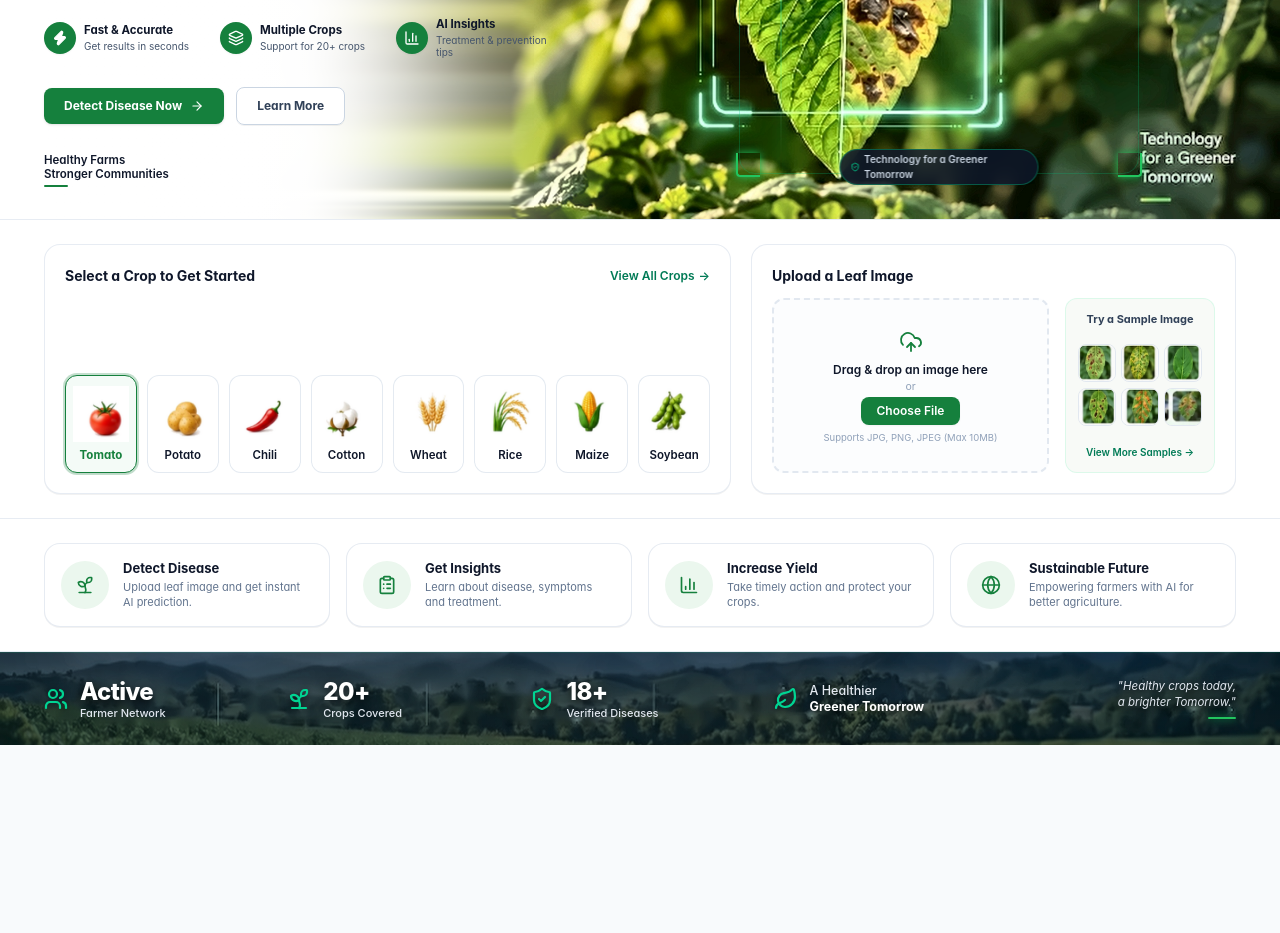
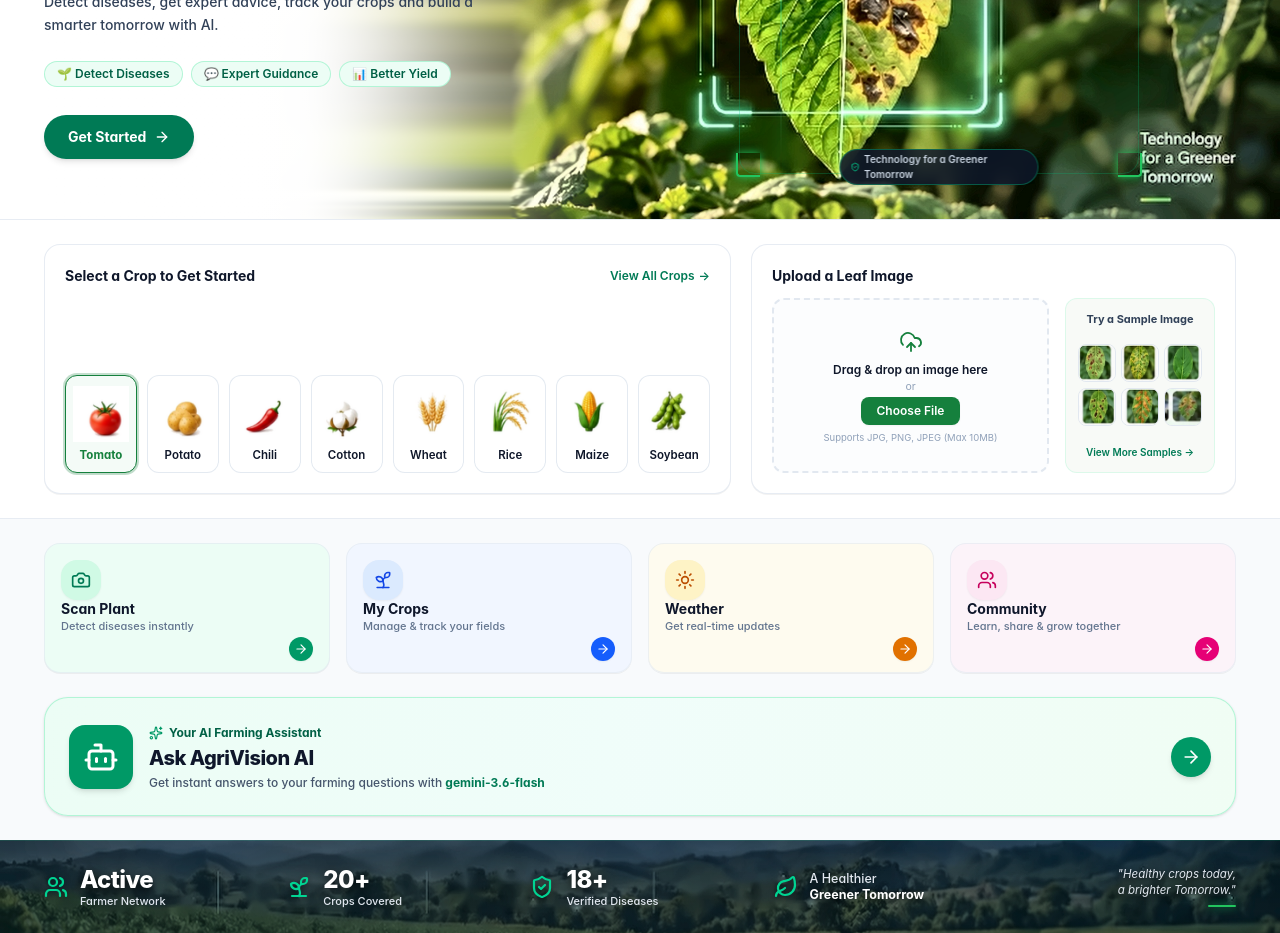
Before and after one commit to priyanshukumar09546-cpu/AgriVision-AI, a React (Vite) app: page / in a window 1280 px wide. Shown: the part 300-1233 px from the top of the page. Before the commit the page ends 1045 px from the top, so only its background shows below. Built offline with nearby package versions, Linux system fonts and the light colour scheme; no server answers.

Commit message:
Implement UI/UX reference designs

```diff
--- /dev/null
+++ b/src/components/BottomNav.tsx
@@ -0,0 +1,87 @@
+import React from 'react';
+import { Home, Scan, MessageSquare, Users, User } from 'lucide-react';
+
+interface BottomNavProps {
+  activeRoute?: string;
+  onRouteChange?: (route: string) => void;
+  onOpenAiAssistant?: () => void;
+}
+
+export const BottomNav: React.FC<BottomNavProps> = ({
+  activeRoute = '/',
+  onRouteChange,
+  onOpenAiAssistant,
+}) => {
+  const navItems = [
+    {
+      id: 'home',
+      label: 'Home',
+      icon: Home,
+      route: '/',
+    },
+    {
+      id: 'scan',
+      label: 'Scan',
+      icon: Scan,
+      route: '/detect',
+    },
+    {
+      id: 'assistant',
+      label: 'AI Assistant',
+      icon: MessageSquare,
+      route: '/insights',
+      isModalTrigger: true,
+    },
+    {
+      id: 'community',
+      label: 'Community',
+      icon: Users,
+      route: '/community',
+    },
+    {
+      id: 'profile',
+      label: 'Profile',
+      icon: User,
+      route: '/profile',
+    },
+  ];
+
+  const handleItemClick = (item: typeof navItems[0]) => {
+    if (item.isModalTrigger && onOpenAiAssistant) {
+      onOpenAiAssistant();
+      return;
+    }
+    if (onRouteChange) {
+      onRouteChange(item.route);
+    }
+  };
+
+  return (
+    <nav aria-label="Mobile Bottom Navigation" className="md:hidden fixed bottom-0 left-0 right-0 z-40 bg-white/95 backdrop-blur-md border-t border-slate-200/80 px-2 py-1.5 flex items-center justify-around shadow-[0_-4px_20px_rgba(0,0,0,0.06)]">
+      {navItems.map((item) => {
+        const Icon = item.icon;
+        const isActive =
+          activeRoute === item.route ||
+          (item.route !== '/' && activeRoute.startsWith(item.route));
+
+        return (
+          <button
+            key={item.id}
+            type="button"
+            onClick={() => handleItemClick(item)}
+            className={`flex flex-col items-center justify-center py-1 px-3 rounded-2xl transition-all duration-200 cursor-pointer ${
+              isActive
+                ? 'bg-emerald-100/70 text-emerald-800 font-bold scale-105'
+                : 'text-slate-500 hover:text-slate-800 font-medium'
+            }`}
+          >
+            <div className={`p-1 rounded-xl ${isActive ? 'bg-emerald-600 text-white shadow-xs' : ''}`}>
+              <Icon className="w-5 h-5" />
+            </div>
+            <span className="text-[10.5px] tracking-tight mt-0.5 leading-none">{item.label}</span>
+          </button>
+        );
+      })}
+    </nav>
+  );
+};
--- a/src/components/FeatureCards.tsx
+++ b/src/components/FeatureCards.tsx
@@ -1,55 +1,129 @@
 import React from 'react';
-import { Sprout, ClipboardList, BarChart3, Globe } from 'lucide-react';
+import { Camera, Sprout, Sun, Users, ArrowRight, Bot, Sparkles } from 'lucide-react';
 
-export const FeatureCards: React.FC = () => {
-  const features = [
+interface FeatureCardsProps {
+  onRouteChange?: (route: string) => void;
+  onOpenAiAssistant?: () => void;
+}
+
+export const FeatureCards: React.FC<FeatureCardsProps> = ({
+  onRouteChange,
+  onOpenAiAssistant,
+}) => {
+  const quickActions = [
     {
-      title: 'Detect Disease',
-      description: 'Upload leaf image and get instant AI prediction.',
-      icon: <Sprout className="w-5 h-5 text-[#15803D]" />,
+      title: 'Scan Plant',
+      description: 'Detect diseases instantly',
+      icon: Camera,
+      bgColor: 'bg-emerald-50',
+      iconColor: 'bg-emerald-100 text-emerald-700',
+      btnColor: 'bg-emerald-600 text-white hover:bg-emerald-700',
+      route: '/detect',
     },
     {
-      title: 'Get Insights',
-      description: 'Learn about disease, symptoms and treatment.',
-      icon: <ClipboardList className="w-5 h-5 text-[#15803D]" />,
+      title: 'My Crops',
+      description: 'Manage & track your fields',
+      icon: Sprout,
+      bgColor: 'bg-blue-50/80',
+      iconColor: 'bg-blue-100 text-blue-700',
+      btnColor: 'bg-blue-600 text-white hover:bg-blue-700',
+      route: '/my-crops',
     },
     {
-      title: 'Increase Yield',
-      description: 'Take timely action and protect your crops.',
-      icon: <BarChart3 className="w-5 h-5 text-[#15803D]" />,
+      title: 'Weather',
+      description: 'Get real-time updates',
+      icon: Sun,
+      bgColor: 'bg-amber-50/80',
+      iconColor: 'bg-amber-100 text-amber-700',
+      btnColor: 'bg-amber-600 text-white hover:bg-amber-700',
+      route: '/dashboard',
     },
     {
-      title: 'Sustainable Future',
-      description: 'Empowering farmers with AI for better agriculture.',
-      icon: <Globe className="w-5 h-5 text-[#15803D]" />,
+      title: 'Community',
+      description: 'Learn, share & grow together',
+      icon: Users,
+      bgColor: 'bg-pink-50/80',
+      iconColor: 'bg-pink-100 text-pink-700',
+      btnColor: 'bg-pink-600 text-white hover:bg-pink-700',
+      route: '/community',
     },
   ];
 
+  const handleNavigate = (route: string) => {
+    if (onRouteChange) {
+      onRouteChange(route);
+    }
+  };
+
   return (
-    <section className="py-6 bg-white border-b border-slate-200/80">
-      <div className="max-w-[1240px] mx-auto px-6">
-        <div className="grid grid-cols-1 sm:grid-cols-2 lg:grid-cols-4 gap-4">
-          {features.map((item) => (
-            <div
-              key={item.title}
-              className="bg-white rounded-2xl p-4 border border-slate-200/85 shadow-2xs hover:shadow-xs transition-shadow flex items-center gap-3.5"
-            >
-              {/* Icon Circle with subtle soft mint green background */}
-              <div className="w-12 h-12 rounded-full bg-[#EBF7EE] flex items-center justify-center shrink-0">
-                {item.icon}
+    <section className="py-6 bg-[#F8FAFC]">
+      <div className="max-w-[1240px] mx-auto px-6 space-y-6">
+        {/* 1. Quick Action Cards (4 Grid Cards matching Image 1) */}
+        <div className="grid grid-cols-2 lg:grid-cols-4 gap-4">
+          {quickActions.map((action) => {
+            const Icon = action.icon;
+            return (
+              <div
+                key={action.title}
+                onClick={() => handleNavigate(action.route)}
+                className={`${action.bgColor} rounded-2xl p-4 border border-slate-200/60 shadow-2xs hover:shadow-md transition-all cursor-pointer group flex flex-col justify-between h-[130px]`}
+              >
+                <div className="flex items-start justify-between">
+                  <div className={`w-10 h-10 rounded-2xl ${action.iconColor} flex items-center justify-center shrink-0 shadow-xs`}>
+                    <Icon className="w-5 h-5" />
+                  </div>
+                </div>
+
+                <div>
+                  <h3 className="text-sm font-bold text-slate-900 leading-tight group-hover:text-emerald-800 transition-colors">
+                    {action.title}
+                  </h3>
+                  <p className="text-[11px] text-slate-500 leading-tight mt-0.5 font-medium">
+                    {action.description}
+                  </p>
+                </div>
+
+                <div className="flex justify-end pt-1">
+                  <div className={`w-6 h-6 rounded-full ${action.btnColor} flex items-center justify-center shadow-xs transition-transform group-hover:scale-110`}>
+                    <ArrowRight className="w-3.5 h-3.5" />
+                  </div>
+                </div>
               </div>
+            );
+          })}
+        </div>
 
-              {/* Text Information */}
-              <div className="min-w-0">
-                <h4 className="text-[13px] font-bold text-[#0F172A] leading-snug">
-                  {item.title}
-                </h4>
-                <p className="text-[11px] text-slate-500 leading-snug mt-0.5">
-                  {item.description}
-                </p>
+        {/* 2. Your AI Farming Assistant Banner Card (matching Image 1) */}
+        <div
+          onClick={onOpenAiAssistant}
+          className="bg-gradient-to-r from-emerald-50 via-teal-50 to-green-50 border border-emerald-200/80 rounded-3xl p-5 sm:p-6 shadow-sm hover:shadow-md transition-all cursor-pointer group relative overflow-hidden flex flex-col sm:flex-row items-center justify-between gap-4"
+        >
+          <div className="flex items-center gap-4 z-10">
+            {/* Friendly Robot Mascot Icon Container */}
+            <div className="w-14 h-14 sm:w-16 sm:h-16 rounded-2xl bg-emerald-600 text-white flex items-center justify-center shrink-0 shadow-md group-hover:scale-105 transition-transform">
+              <Bot className="w-8 h-8 sm:w-9 sm:h-9" />
+            </div>
+
+            <div className="space-y-1">
+              <div className="inline-flex items-center gap-1.5 text-xs font-bold text-emerald-800">
+                <Sparkles className="w-3.5 h-3.5 text-emerald-600" />
+                <span>Your AI Farming Assistant</span>
               </div>
+              <h3 className="text-lg sm:text-xl font-extrabold text-slate-900 tracking-tight leading-tight">
+                Ask AgriVision AI
+              </h3>
+              <p className="text-xs text-slate-600 font-medium max-w-md">
+                Get instant answers to your farming questions with{' '}
+                <span className="font-bold text-emerald-700">gemini-3.6-flash</span>
+              </p>
             </div>
-          ))}
+          </div>
+
+          <div className="z-10 shrink-0">
+            <div className="w-10 h-10 rounded-full bg-emerald-600 text-white flex items-center justify-center shadow-md group-hover:bg-emerald-700 transition-all group-hover:scale-110">
+              <ArrowRight className="w-5 h-5" />
+            </div>
+          </div>
         </div>
       </div>
     </section>
--- a/src/components/HeroSection.tsx
+++ b/src/components/HeroSection.tsx
@@ -96,57 +96,41 @@ export const HeroSection: React.FC<HeroSectionProps> = ({
         {/* Content Container aligned with site grid */}
         <div className="relative z-10 w-full max-w-[1240px] mx-auto px-6 py-8 sm:py-10 lg:py-12">
           <div className="max-w-xl xl:max-w-2xl space-y-4 sm:space-y-5">
-            {/* Main Heading matching reference */}
-            <h1 className="text-3xl sm:text-4xl lg:text-[45px] xl:text-[48px] font-extrabold tracking-tight leading-[1.14]">
-              <span className="text-[#0F172A] block">AI-Powered</span>
-              <span className="text-[#15803D]">Crop Disease </span>
-              <span className="text-[#0F172A]">Detection</span>
+            {/* AI MEETS AGRICULTURE Pill Badge */}
+            <div className="inline-flex items-center gap-1.5 px-3 py-1 bg-emerald-100/90 text-emerald-800 rounded-full text-xs font-bold tracking-wide uppercase">
+              <Sparkles className="w-3.5 h-3.5 text-emerald-700" />
+              <span>AI Meets Agriculture</span>
+            </div>
+
+            {/* Main Heading matching reference Image 1 */}
+            <h1 className="text-3xl sm:text-4xl lg:text-[45px] xl:text-[48px] font-extrabold tracking-tight leading-[1.12] text-[#0F172A]">
+              <span>Healthy Crops</span> <br />
+              <span>Brighter </span>
+              <span className="text-emerald-700 underline decoration-emerald-500 decoration-wavy underline-offset-4">
+                Tomorrows
+              </span>
             </h1>
 
             {/* Description */}
-            <p className="text-[13.5px] sm:text-[14.5px] lg:text-[15px] text-slate-700 max-w-lg leading-relaxed font-normal">
-              Upload a photo of a plant leaf and get instant, accurate disease detection with AI.
-              Protect your crops, increase yield, and build a healthier tomorrow.
+            <p className="text-xs sm:text-sm text-slate-700 max-w-md leading-relaxed font-medium">
+              Detect diseases, get expert advice, track your crops and build a smarter tomorrow with AI.
             </p>
 
-            {/* Three Feature Badges matching reference */}
-            <div className="grid grid-cols-3 gap-2.5 sm:gap-4 pt-1 max-w-lg">
-              {/* Feature 1: Fast & Accurate */}
-              <div className="flex items-center gap-2">
-                <div className="w-8 h-8 rounded-full bg-[#15803D] text-white flex items-center justify-center shrink-0 shadow-xs">
-                  <Zap className="w-4 h-4 fill-white" />
-                </div>
-                <div className="min-w-0">
-                  <h2 className="text-[11.5px] font-bold text-[#0F172A] leading-tight">Fast & Accurate</h2>
-                  <p className="text-[10px] text-slate-600 leading-tight mt-0.5">Get results in seconds</p>
-                </div>
+            {/* Feature Pills */}
+            <div className="flex flex-wrap gap-2 pt-1">
+              <div className="inline-flex items-center gap-1.5 px-3 py-1 bg-emerald-50 text-emerald-800 border border-emerald-200/80 rounded-full text-xs font-semibold">
+                <span>🌱 Detect Diseases</span>
               </div>
-
-              {/* Feature 2: Multiple Crops */}
-              <div className="flex items-center gap-2">
-                <div className="w-8 h-8 rounded-full bg-[#15803D] text-white flex items-center justify-center shrink-0 shadow-xs">
-                  <Layers className="w-4 h-4" />
-                </div>
-                <div className="min-w-0">
-                  <h2 className="text-[11.5px] font-bold text-[#0F172A] leading-tight">Multiple Crops</h2>
-                  <p className="text-[10px] text-slate-600 leading-tight mt-0.5">Support for 20+ crops</p>
-                </div>
+              <div className="inline-flex items-center gap-1.5 px-3 py-1 bg-emerald-50 text-emerald-800 border border-emerald-200/80 rounded-full text-xs font-semibold">
+                <span>💬 Expert Guidance</span>
               </div>
-
-              {/* Feature 3: AI Insights */}
-              <div className="flex items-center gap-2">
-                <div className="w-8 h-8 rounded-full bg-[#15803D] text-white flex items-center justify-center shrink-0 shadow-xs">
-                  <BarChart3 className="w-4 h-4" />
-                </div>
-                <div className="min-w-0">
-                  <h2 className="text-[11.5px] font-bold text-[#0F172A] leading-tight">AI Insights</h2>
-                  <p className="text-[10px] text-slate-600 leading-tight mt-0.5">Treatment & prevention tips</p>
-                </div>
+              <div className="inline-flex items-center gap-1.5 px-3 py-1 bg-emerald-50 text-emerald-800 border border-emerald-200/80 rounded-full text-xs font-semibold">
+                <span>📊 Better Yield</span>
               </div>
             </div>
 
-            {/* Action Buttons matching reference */}
-            <div className="flex items-center gap-3 pt-2">
+            {/* Primary Get Started CTA Button */}
+            <div className="pt-2">
               <a
                 href="/detect"
                 onClick={(e) => {
@@ -155,35 +139,11 @@ export const HeroSection: React.FC<HeroSectionProps> = ({
                     onDetectClick();
                   }
                 }}
-                className="inline-flex items-center gap-2 px-5 py-2.5 text-xs font-bold text-white bg-[#15803D] hover:bg-[#166534] active:bg-[#14532D] rounded-lg shadow-sm hover:shadow-md transition-all active:scale-[0.98]"
+                className="inline-flex items-center gap-2 px-6 py-3 text-sm font-bold text-white bg-emerald-700 hover:bg-emerald-800 active:bg-emerald-900 rounded-full shadow-md hover:shadow-lg transition-all active:scale-[0.98]"
               >
-                <span>Detect Disease Now</span>
-                <ArrowRight className="w-3.5 h-3.5" />
+                <span>Get Started</span>
+                <ArrowRight className="w-4 h-4" />
               </a>
-
-              <a
-                href="#learn-more"
-                onClick={(e) => {
-                  if (onLearnMoreClick) {
-                    e.preventDefault();
-                    onLearnMoreClick();
-                  }
-                }}
-                className="inline-flex items-center gap-2 px-5 py-2.5 text-xs font-bold text-slate-700 bg-white/95 hover:bg-white border border-slate-300 rounded-lg shadow-2xs hover:shadow-xs transition-colors"
-              >
-                Learn More
-              </a>
-            </div>
-
-            {/* Bottom-left Subtext with green accent bar matching reference */}
-            <div className="pt-2">
-              <p className="text-[11.5px] font-semibold text-[#0F172A] leading-tight">
-                Healthy Farms
-              </p>
-              <p className="text-[11.5px] font-semibold text-[#0F172A] leading-tight">
-                Stronger Communities
-              </p>
-              <div className="w-6 h-[2px] bg-[#15803D] rounded-full mt-1" />
             </div>
           </div>
         </div>
--- a/src/pages/DetectDiseasePage.tsx
+++ b/src/pages/DetectDiseasePage.tsx
@@ -14,6 +14,9 @@ import { SUPPORTED_CROPS } from '../data/cropsData';
 import type { CropInfo } from '../data/cropsData';
 import { detectCropDisease } from '../services/diseaseDetectionService';
 import type { DiseaseDetectionResult } from '../services/diseaseDetectionService';
+
+import { BottomNav } from '../components/BottomNav';
+import { GeminiAssistantModal } from '../components/ai/GeminiAssistantModal';
 
 interface DetectDiseasePageProps {
   onRouteChange?: (route: string) => void;
@@ -36,6 +39,7 @@ export const DetectDiseasePage: React.FC<DetectDiseasePageProps> = ({
   const [analysisStage, setAnalysisStage] = useState<string>('');
   const [analysisProgress, setAnalysisProgress] = useState<number>(0);
   const [detectionResult, setDetectionResult] = useState<DiseaseDetectionResult | null>(null);
+  const [isAiModalOpen, setIsAiModalOpen] = useState(false);
 
   // User notification toast
   const [toastMessage, setToastMessage] = useState<string | null>(null);
@@ -266,6 +270,19 @@ export const DetectDiseasePage: React.FC<DetectDiseasePageProps> = ({
           onReset={handleResetDetection}
         />
       )}
+
+      {/* 8. AI Assistant Modal */}
+      <GeminiAssistantModal
+        isOpen={isAiModalOpen}
+        onClose={() => setIsAiModalOpen(false)}
+      />
+
+      {/* 9. Mobile Bottom Navigation */}
+      <BottomNav
+        activeRoute="/detect"
+        onRouteChange={onRouteChange}
+        onOpenAiAssistant={() => setIsAiModalOpen(true)}
+      />
     </div>
   );
 };
--- a/src/pages/HomePage.tsx
+++ b/src/pages/HomePage.tsx
@@ -5,6 +5,8 @@ import { CropSelector } from '../components/CropSelector';
 import { UploadPanel } from '../components/UploadPanel';
 import { FeatureCards } from '../components/FeatureCards';
 import { BottomStats } from '../components/BottomStats';
+import { BottomNav } from '../components/BottomNav';
+import { GeminiAssistantModal } from '../components/ai/GeminiAssistantModal';
 import { DetectionResultModal } from '../components/detect/DetectionResultModal';
 import { detectCropDisease } from '../services/diseaseDetectionService';
 import type { DiseaseDetectionResult } from '../services/diseaseDetectionService';
@@ -30,6 +32,7 @@ export const HomePage: React.FC<HomePageProps> = ({ onRouteChange }) => {
   // Diagnostic / AI analysis state
   const [isAnalyzing, setIsAnalyzing] = useState(false);
   const [detectionResult, setDetectionResult] = useState<DiseaseDetectionResult | null>(null);
+  const [isAiModalOpen, setIsAiModalOpen] = useState(false);
 
   const showNotification = (msg: string) => {
     setNotification(msg);
@@ -102,7 +105,7 @@ export const HomePage: React.FC<HomePageProps> = ({ onRouteChange }) => {
   };
 
   return (
-    <div className="min-h-screen bg-[#F8FAFC] flex flex-col selection:bg-emerald-100 selection:text-emerald-900 font-sans antialiased text-[#0F172A]">
+    <div className="min-h-screen bg-[#F8FAFC] flex flex-col selection:bg-emerald-100 selection:text-emerald-900 font-sans antialiased text-[#0F172A] pb-16 md:pb-0">
       {/* 1. Exact Navbar */}
       <Navbar activeRoute={activeRoute} onRouteChange={handleRouteChange} />
 
@@ -121,8 +124,7 @@ export const HomePage: React.FC<HomePageProps> = ({ onRouteChange }) => {
             if (selectedImage) {
               handleRunDetection();
             } else {
-              const el = document.getElementById('crops-section');
-              el?.scrollIntoView({ behavior: 'smooth' });
+              handleRouteChange('/detect');
             }
           }}
           onLearnMoreClick={() => {
@@ -163,8 +165,11 @@ export const HomePage: React.FC<HomePageProps> = ({ onRouteChange }) => {
           </div>
         </section>
 
-        {/* 7. Four Feature Cards */}
-        <FeatureCards />
+        {/* 7. Four Feature Cards & AI Assistant Banner */}
+        <FeatureCards
+          onRouteChange={handleRouteChange}
+          onOpenAiAssistant={() => setIsAiModalOpen(true)}
+        />
 
         {/* 8. Bottom Statistics Banner */}
         <BottomStats />
@@ -182,6 +187,19 @@ export const HomePage: React.FC<HomePageProps> = ({ onRouteChange }) => {
           }}
         />
       )}
+
+      {/* AI Assistant Modal */}
+      <GeminiAssistantModal
+        isOpen={isAiModalOpen}
+        onClose={() => setIsAiModalOpen(false)}
+      />
+
+      {/* Mobile Bottom Navigation */}
+      <BottomNav
+        activeRoute={activeRoute}
+        onRouteChange={handleRouteChange}
+        onOpenAiAssistant={() => setIsAiModalOpen(true)}
+      />
     </div>
   );
 };
```
